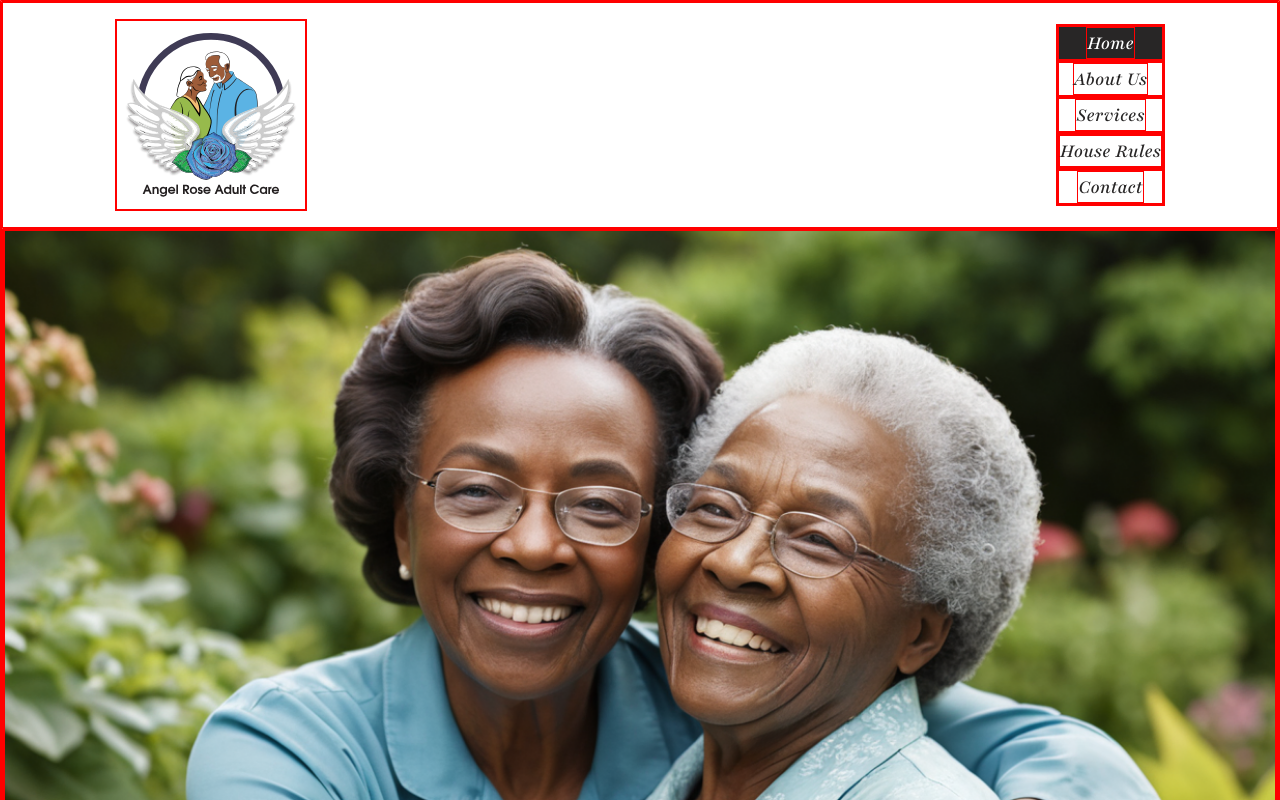
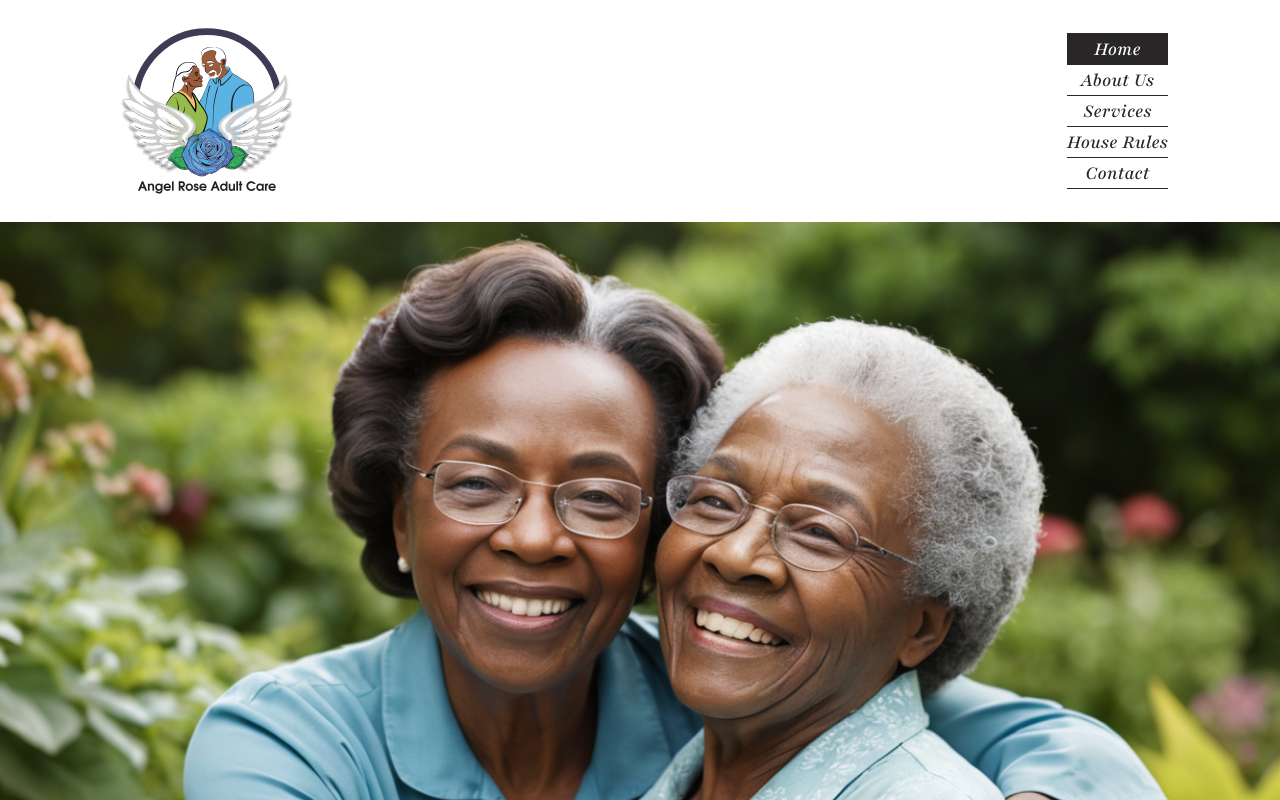
Before and after one commit to squaremaxtech/angelrose, a Next.js app: page / in a window 1280 px wide. Shown: the top 800 px of the page. Built offline with nearby package versions, Linux system fonts and the light colour scheme.

Commit message:
even more

```diff
--- a/app/globals.css
+++ b/app/globals.css
@@ -72,7 +72,7 @@ fonts info - playfair regular text..., fraunces headings..., helvetica quotes...
 *,
 *::before,
 *::after {
-  border: 1px solid red !important;
+  /* border: 1px solid red !important; */
 }
 
 body {
```
